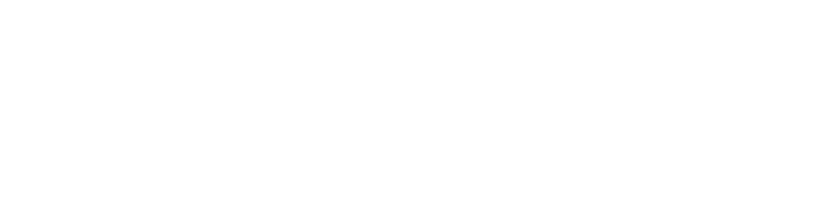
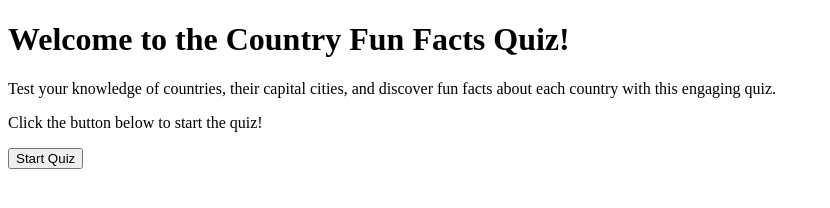
Before and after one commit to Mariama-ny21/country-fun-facts-quiz, a plain HTML site: page index.html in a window 1280 px wide. Shown: the whole page, without its empty margins (0-830 px from the left). Drawn offline with Linux system fonts and the light colour scheme; a web font is replaced by a local one.

Commit message:
Edit project name

```diff
--- a/index.html
+++ b/index.html
@@ -3,13 +3,16 @@
 <head>
     <meta charset="UTF-8">
     <meta name="viewport" content="width=device-width, initial-scale=1.0">
-    <title>Document</title>
+    <title>Country Fun Fact Quiz</title>
     <link rel="stylesheet" href="assets\css\style.css">
     <meta name="description" content="Test your knowledge of countries, their capital cities, and discover fun facts about each country with this engaging quiz.">
     <meta name="keywords" content="Quiz, countries, capital cities, fun facts">
     <meta name="author" content="Mariama Nyakateh Nyodeka">
 </head>
 <body>
-
+    <h1>Welcome to the Country Fun Facts Quiz!</h1>
+    <p>Test your knowledge of countries, their capital cities, and discover fun facts about each country with this engaging quiz.</p>
+    <p>Click the button below to start the quiz!</p>
+    <button id="start-quiz">Start Quiz</button>
 </body>
 </html>
```
